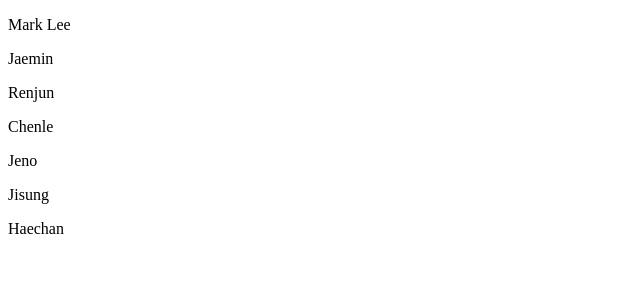
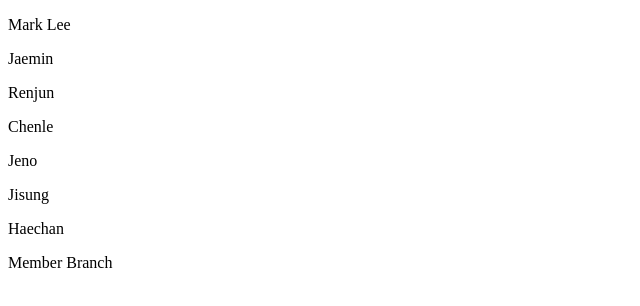
Before and after one commit to LINAULIA/test1, a plain HTML site: page index.html in a window 1280 px wide. Shown: the whole page, without its empty margins (0-640 px from the left). Drawn offline with Linux system fonts and the light colour scheme.

Commit message:
Menambahkan Branch

```diff
--- a/index.html
+++ b/index.html
@@ -11,5 +11,6 @@
     <p>Jeno</p>
     <p>Jisung</p>
     <p>Haechan</p>
+    <p>Member Branch</p>
   </body>
 </html>
```
